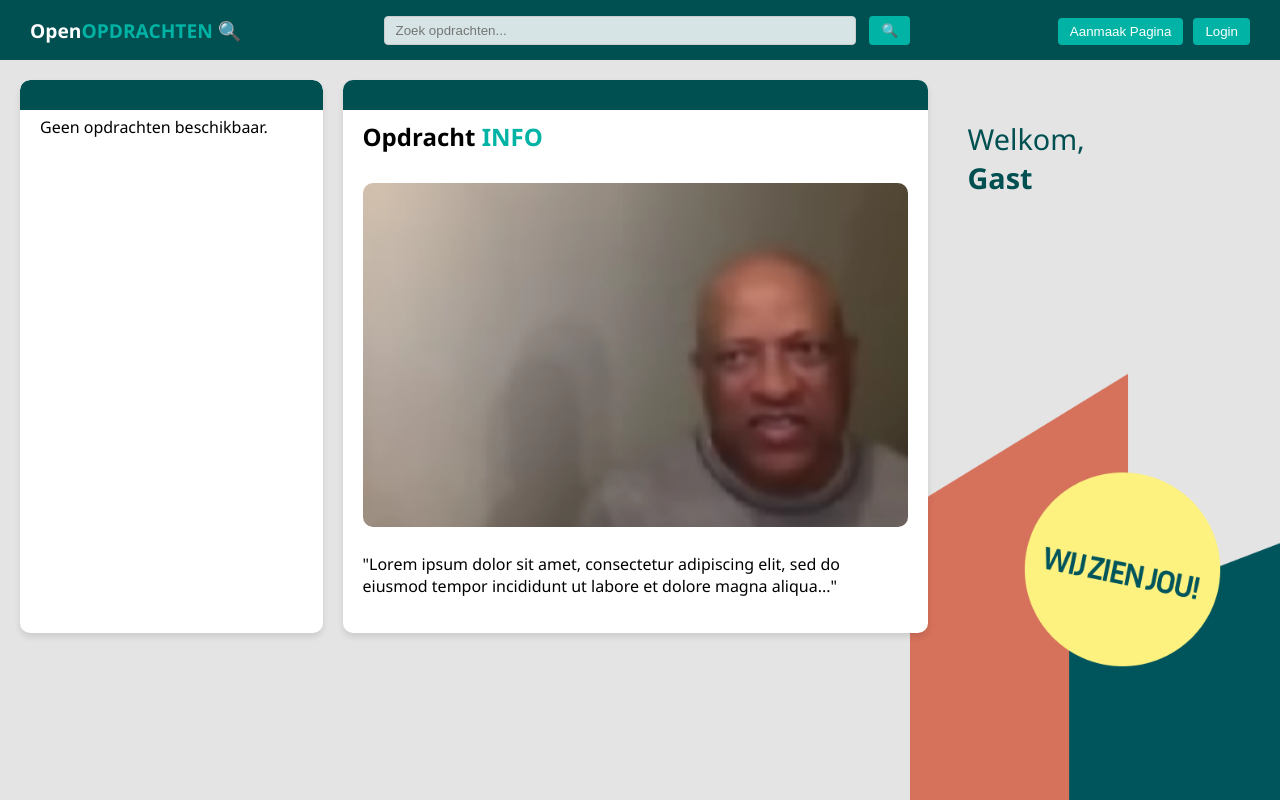
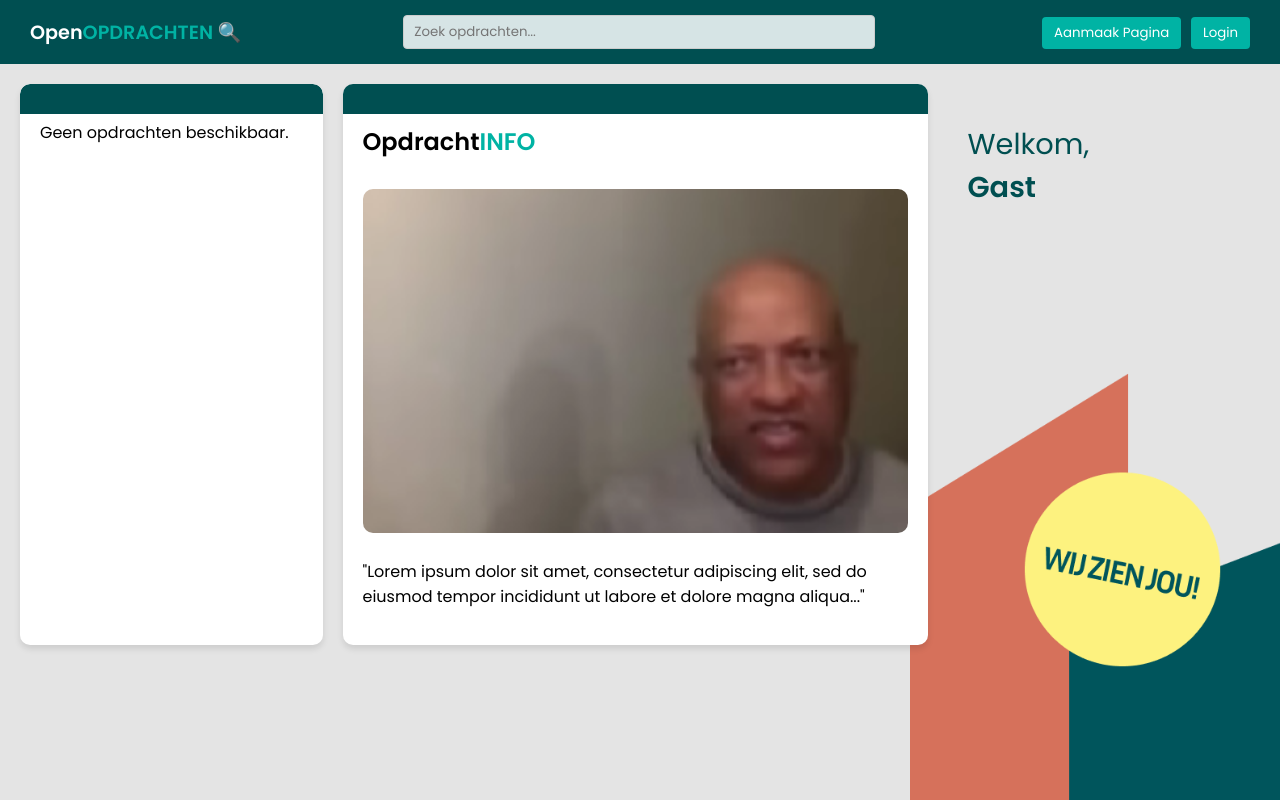
Before and after one commit to Lucas268/Examen, a PHP site: page / in a window 1280 px wide. Run offline with PHP 8.4, Linux system fonts and the light colour scheme; data that the repository does not hold is empty.

Commit message:
design optimizations
changed the font
removed the magnifying glass button to better match the storyboard

```diff
--- a/main-pagina/index.php
+++ b/main-pagina/index.php
@@ -20,6 +20,7 @@ $result = $connection->query($sql);
   <meta charset="UTF-8">
   <title>Opdrachten Overzicht</title>
   <link rel="stylesheet" href="style.css">
+  <link href="https://fonts.googleapis.com/css2?family=Poppins:wght@400;600&display=swap" rel="stylesheet">
   <style>
     .searchbar-container {
       display: flex;
@@ -69,7 +70,6 @@ $result = $connection->query($sql);
     <div class="searchbar-container">
       <form method="GET" action="">
         <input type="text" name="zoekterm" placeholder="Zoek opdrachten..." value="<?= isset($_GET['zoekterm']) ? htmlspecialchars($_GET['zoekterm']) : '' ?>">
-        <button type="submit">🔍</button>
       </form>
     </div>
 
@@ -107,7 +107,7 @@ $result = $connection->query($sql);
 
     <!-- hierin staat de Opdracht Info -->
     <div class="paneel opdracht-info">
-      <h2>Opdracht <span style="color:#00b3a4;">INFO</span></h2>
+      <h2>Opdracht<span style="color:#00b3a4;">INFO</span></h2>
       <img src="VacatureImage.png" alt="Opdracht afbeelding">
       <p>"Lorem ipsum dolor sit amet, consectetur adipiscing elit, sed do eiusmod tempor incididunt ut labore et dolore magna aliqua..."</p>
     </div>
--- a/main-pagina/style.css
+++ b/main-pagina/style.css
@@ -4,8 +4,12 @@ body {
   background: #e4e4e4 url('Group29.png') no-repeat bottom -10px right -80px;
   background-size: 450px auto; /* iets kleiner voor subtielere look */
   background-attachment: fixed;
+  font-family: 'Poppins', sans-serif;
+
 }
-
+button{
+    font-family: 'Poppins', sans-serif;
+}
 .navbar {
   background-color: #004f51;
   padding: 15px 30px;
@@ -123,6 +127,7 @@ body {
   background-color: var(--searchbar-bg);
   color: var(--searchbar-text);
   width: 450px;
+  font-family: 'Poppins', sans-serif;
 }
 
 .searchbar-container button {
@@ -132,6 +137,7 @@ body {
   color: var(--searchbar-button-text);
   border-radius: 4px;
   cursor: pointer;
+
 }
 
 .searchbar-container button:hover {
```
